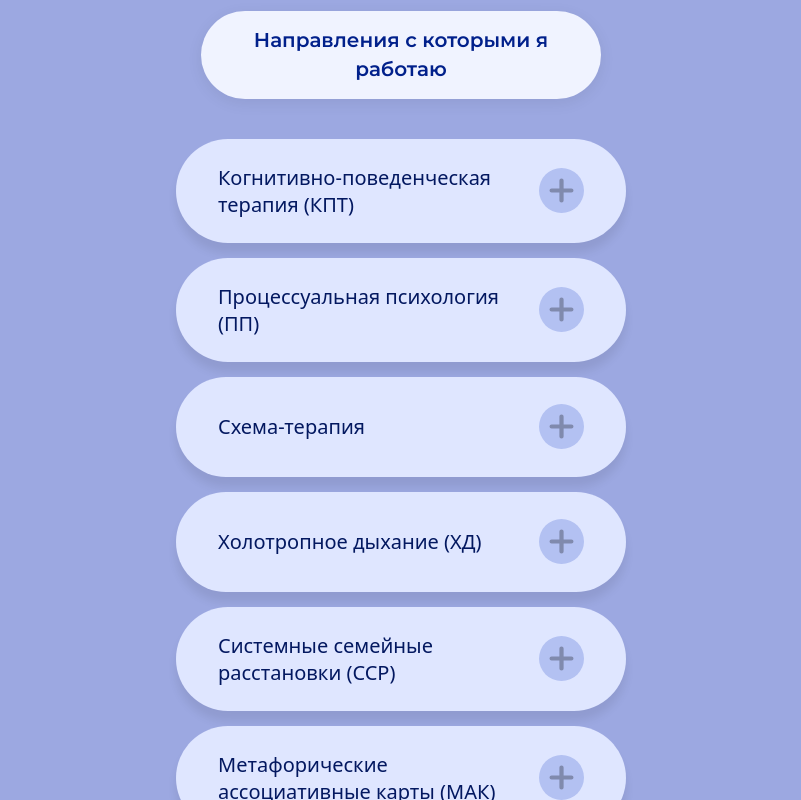
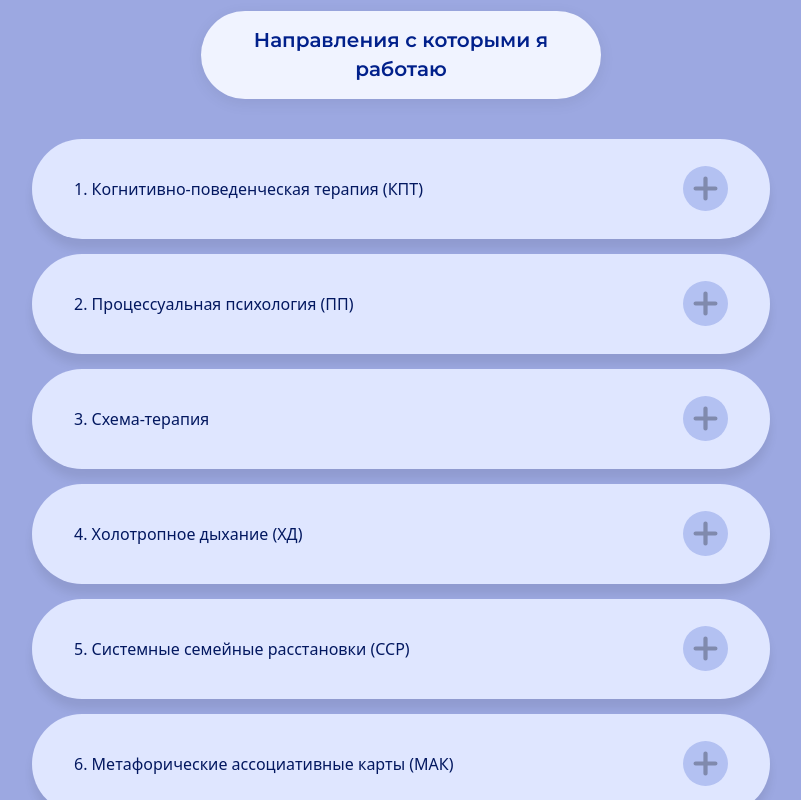
Before and after one commit to Fluebubble/marina-trots-website, a React (Vite) app: page / in a window 1280 px wide. Shown: the part 3320-4120 px from the top of the page, without its empty margins (239-1040 px from the left). Built offline with nearby package versions, Linux system fonts and the light colour scheme.

Commit message:
added id to title in directions list render

```diff
--- a/src/components/PsyDirections/List/List.tsx
+++ b/src/components/PsyDirections/List/List.tsx
@@ -8,7 +8,7 @@ export const List = () => {
     <div className={styles.wrapper}>
       <dl className={styles.list}>
         {data.map(({ id, title, text }) => (
-          <ListItem key={id} title={title} text={text} />
+          <ListItem key={id} title={`${id}. ${title}`} text={text} />
         ))}
       </dl>
     </div>
--- a/src/components/PsyDirections/List/ListItem/ListItem.module.scss
+++ b/src/components/PsyDirections/List/ListItem/ListItem.module.scss
@@ -17,7 +17,7 @@
 .button {
   word-break: break-word;
   display: flex;
-  max-width: 450px;
+  // max-width: 450px;
   width: 100%;
   min-height: 100px;
   padding: 25px 42px;
@@ -30,7 +30,7 @@
   box-shadow: 0px 10px 10px 0px rgba(0, 0, 0, 0.08);
 
   color: #031860;
-  font-size: 20px;
+  font-size: 16px;
   font-style: normal;
   font-weight: 500;
   line-height: normal;
@@ -39,7 +39,7 @@
     width: 738px;
   }
   @media screen and (min-width: 1200px) {
-    width: 494px;
+    // width: 494px;
   }
 }
 
@@ -68,7 +68,7 @@
     max-width: none;
   }
   @media screen and (min-width: 1200px) {
-    width: 494px;
+    // width: 494px;
     top: -50px;
     // left: -50%;
     // margin-top: 65px;
```
